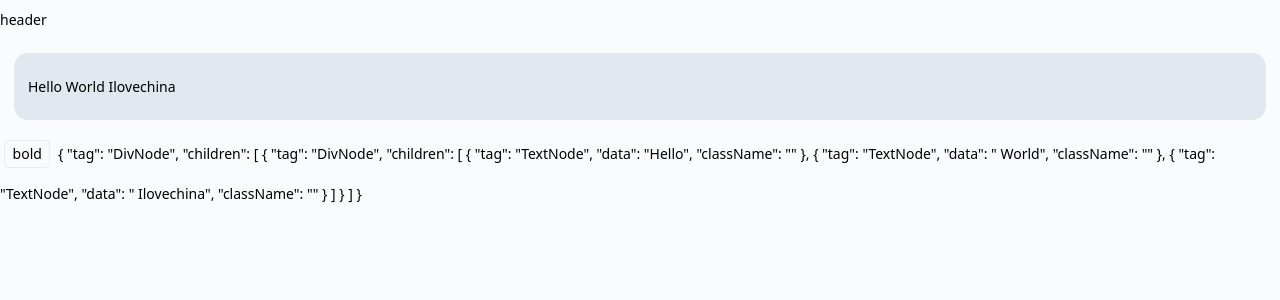
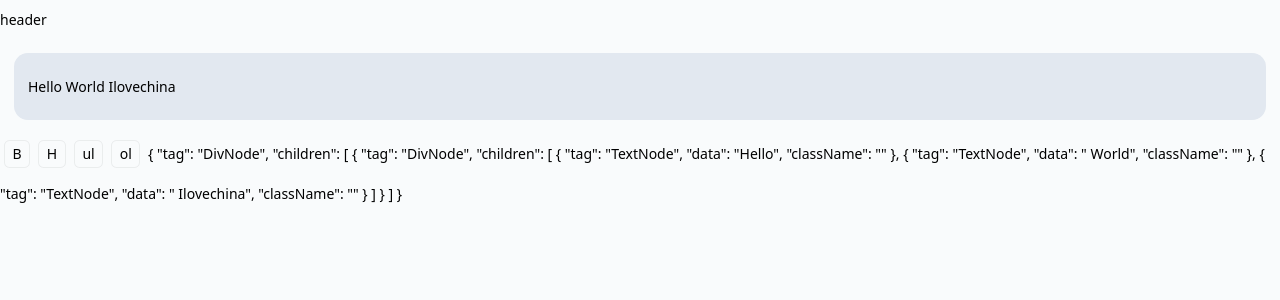
Before and after one commit to Akimotorakiyu/rakiyu, a Vue app in the folder packages/rakiyu/: page / in a window 1280 px wide. Shown: the top 300 px of the page. Built offline with nearby package versions, Linux system fonts and the light colour scheme.

Commit message:
make header

```diff
--- a/packages/rakiyu/src/views/Common1/editor/Index.vue
+++ b/packages/rakiyu/src/views/Common1/editor/Index.vue
@@ -15,6 +15,7 @@ import { ContainerNode, EndNode } from "./types";
 
 import TextNode from "./TextNode.vue";
 import DivNode from "./DivNode.vue";
+import Header from "./Header.vue";
 import ImgNode from "./ImgNode.vue";
 import { EventLite } from "./EventLite";
 
@@ -23,6 +24,7 @@ export default defineComponent({
     TextNode,
     DivNode,
     ImgNode,
+    Header,
   },
   setup(props) {
     let instance: ComponentInternalInstance;
@@ -165,6 +167,18 @@ export default defineComponent({
       let sel = updateCurrent();
       editorHub.eventLite.emit("bold", sel);
     }
+    function makeHeader() {
+      let sel = updateCurrent();
+      editorHub.eventLite.emit("header", sel);
+    }
+    function makeUl() {
+      let sel = updateCurrent();
+      editorHub.eventLite.emit("ul", sel);
+    }
+    function makeOl() {
+      let sel = updateCurrent();
+      editorHub.eventLite.emit("Ol", sel);
+    }
 
     return {
       docs,
@@ -176,6 +190,9 @@ export default defineComponent({
         dealClick,
         updateCurrent,
         makeBold,
+        makeHeader,
+        makeUl,
+        makeOl,
       },
     };
   },
@@ -200,7 +217,10 @@ export default defineComponent({
       <component :is="item.tag" :doc="item" :parent="parent"></component>
     </template>
   </div>
-  <button @click="methods.makeBold">bold</button>
+  <button @click="methods.makeBold">B</button>
+  <button @click="methods.makeHeader">H</button>
+  <button @click="methods.makeUl">ul</button>
+  <button @click="methods.makeOl">ol</button>
 
   {{ docs }}
 </template>
--- a/packages/rakiyu/src/views/Common1/editor/TextNode.vue
+++ b/packages/rakiyu/src/views/Common1/editor/TextNode.vue
@@ -57,6 +57,8 @@ export default defineComponent({
         currentSelection: Selection;
         currentRange: Range;
       }) => {
+        console.log("event bold");
+
         if (nodeElement && currentSelection.containsNode(nodeElement, true)) {
           let {
             anchorNode,
@@ -65,7 +67,7 @@ export default defineComponent({
             focusNode,
           } = currentSelection;
           // middle
-          console.log("flag", nodeElement, anchorNode, focusNode);
+          console.log("node", nodeElement, anchorNode, focusNode);
 
           if (
             nodeElement !== anchorNode.parentNode &&
@@ -76,7 +78,6 @@ export default defineComponent({
             // start, end
             if (nodeElement === anchorNode.parentNode) {
               let right = props.doc.data.slice(anchorOffset);
-              console.log("split right", right);
 
               props.doc.data = props.doc.data.slice(0, anchorOffset);
               props.parent.children.splice(props.index + 1, 0, {
@@ -99,8 +100,22 @@ export default defineComponent({
               );
             }
           }
-          console.log("textnodeelement", nodeElement);
         }
+      }
+    );
+
+    //
+    editorEventHub.eventLite.onLite(
+      "header",
+      ({
+        currentSelection,
+        currentRange,
+      }: {
+        currentSelection: Selection;
+        currentRange: Range;
+      }) => {
+        console.log("event header");
+        props.parent.tag = "Header";
       }
     );
 
--- a/packages/rakiyu/src/views/Common1/editor/types.ts
+++ b/packages/rakiyu/src/views/Common1/editor/types.ts
@@ -5,6 +5,6 @@ export interface EndNode {
 }
 
 export interface ContainerNode {
-  tag: 'DivNode';
+  tag: string;
   children: (EndNode | ContainerNode)[];
 }
```
